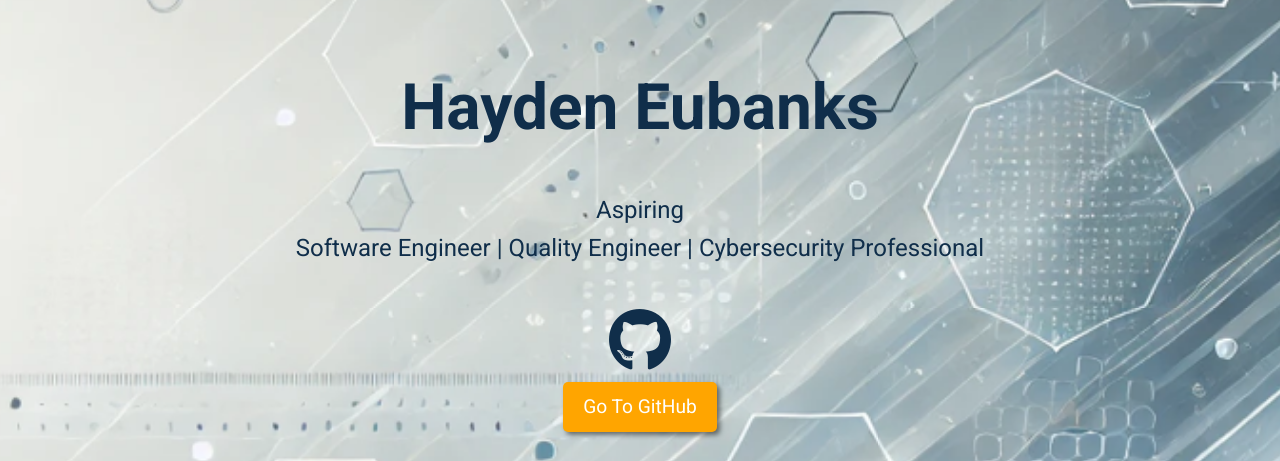
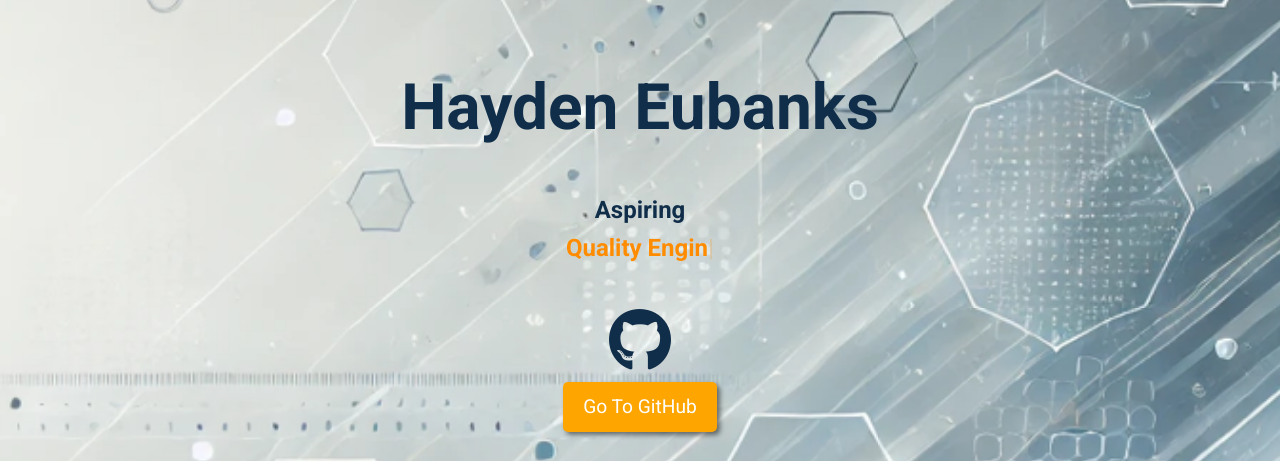
Before and after one commit to haydenubanx/portfolio_website, a PHP site: page / in a window 1280 px wide. Shown: the part 193-654 px from the top of the page. Run offline with PHP 8.4, Linux system fonts and the light colour scheme; the visitor is signed in with stand-in values (Sample User, id 1); data that the repository does not hold is empty; some libraries are stand-ins or nearby versions.

Commit message:
Added Job Title animation to home page

```diff
--- a/HTMLStructure/includes/Home.php
+++ b/HTMLStructure/includes/Home.php
@@ -225,6 +225,29 @@
                 font-size: 1.2em;
             }
         }
+
+        .text-to-type {
+            color: #ff8c00;
+        }
+
+        .cursor {
+            font-size: 1em;
+            color: #ff8c00;
+            animation: blink 1s linear infinite;
+        }
+
+        @keyframes blink {
+            0% {
+                opacity: 100%;
+            }
+            50% {
+                opacity: 0%;
+            }
+        }
+
+        .job-titles {
+            font-weight: bold;
+        }
     </style>
 </head>
 
@@ -233,7 +256,7 @@
 <!-- Hero Section -->
 <section class="about" aria-label="Hero Section">
     <h1>Hayden Eubanks</h1>
-    <p>Aspiring<br/>Software Engineer | Quality Engineer | Cybersecurity Professional</p>
+    <p class="job-titles">Aspiring<br><span class="text-to-type"></span><span class="cursor">|</span></p>
 
     <div class="github-container">
         <i class="fa-brands fa-github skill-icon-home"></i>
@@ -259,4 +282,53 @@
     </div>
 </section>
 
+<script>
+
+    function sleep(ms) {
+        return new Promise((resolve)  => setTimeout(resolve, ms));
+    }
+
+
+    const textElement = document.querySelector(".text-to-type");
+    const jobTitles = ["Software Engineer", "Quality Engineer", "Cyber Security Professional"];
+    let sleepTime = 50;
+
+    const iterateJobTitles = async (element, textArray, textArrayIndex = 0) => {
+        while(true) {
+            let currentTitle = textArray[textArrayIndex];
+
+            for(let i = 0; i < currentTitle.length; i++) {
+
+                if(i === 0) {
+                    element.textContent = "";
+
+                }
+
+                element.textContent += currentTitle[i];
+                await sleep(sleepTime);
+
+                if(i === currentTitle.length - 1) {
+                    await sleep(2000);
+
+                    for(let j = currentTitle.length - 1; j >= 0; j--) {
+                        element.textContent = currentTitle.substring(0,j);
+                        await sleep(sleepTime);
+                    }
+                    if(textArrayIndex === textArray.length - 1) {
+                        textArrayIndex = 0;
+                    }
+                    else {
+                        textArrayIndex++;
+                    }
+                }
+            }
+
+        }
+
+    };
+
+    iterateJobTitles(textElement, jobTitles);
+
+</script>
+
 </body>
```
